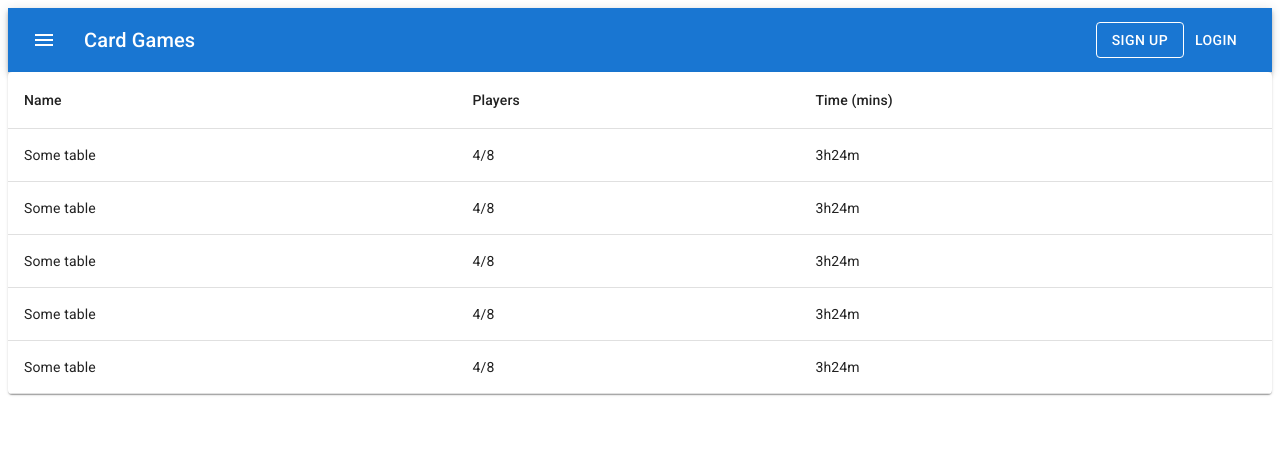
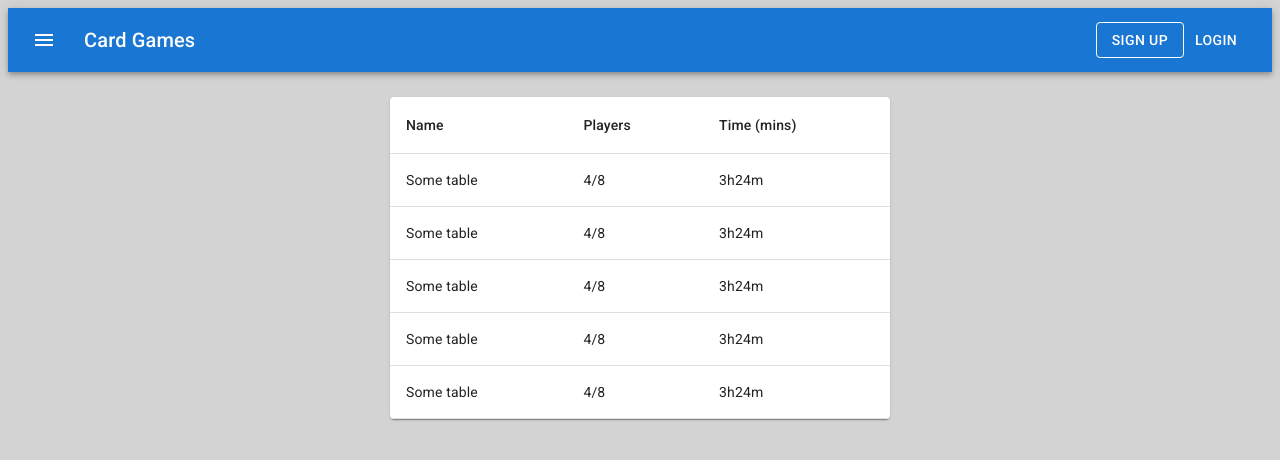
Before and after one commit to berniefitz82/mui-card-game, a React (Create React App) app: page / in a window 1280 px wide. Shown: the top 460 px of the page. Built offline with nearby package versions, Linux system fonts and the light colour scheme.

Commit message:
Finished Data Table

```diff
--- /dev/null
+++ b/src/App.css
@@ -0,0 +1,3 @@
+body {
+    background-color: lightgray;
+}
--- a/src/App.js
+++ b/src/App.js
@@ -1,5 +1,6 @@
 import LiveGamesTable from "./LiveGamesTable";
 import NavBar from "./NavBar";
+import "./App.css";
 
 function App() {
   return (
--- a/src/LiveGamesTable.js
+++ b/src/LiveGamesTable.js
@@ -1,7 +1,6 @@
 import React from 'react';
 import { Table, TableBody, TableCell, TableContainer, TableHead, TableRow, Paper } from '@mui/material';
-
-
+import Box from '@mui/material/Box';
 function generateTablesData(numRows) {
   const data = [];
   for (let i = 0; i < numRows; i++) {
@@ -19,7 +18,13 @@ function LiveGamesTable() {
   const data = generateTablesData(5);
 
   return (
-    <TableContainer component={Paper}>
+    <Box
+      display="flex"
+      justifyContent="center"
+      alignItems="center"
+      paddingTop={"25px"}
+    >
+      <TableContainer sx={{ maxWidth: "500px" }} component={Paper}>
         <Table>
           <TableHead>
             <TableRow>
@@ -39,6 +44,7 @@ function LiveGamesTable() {
           </TableBody>
         </Table>
       </TableContainer>
+    </Box>
   );
 }
 
```
Lines whose indentation alone changed are shown as unchanged.
